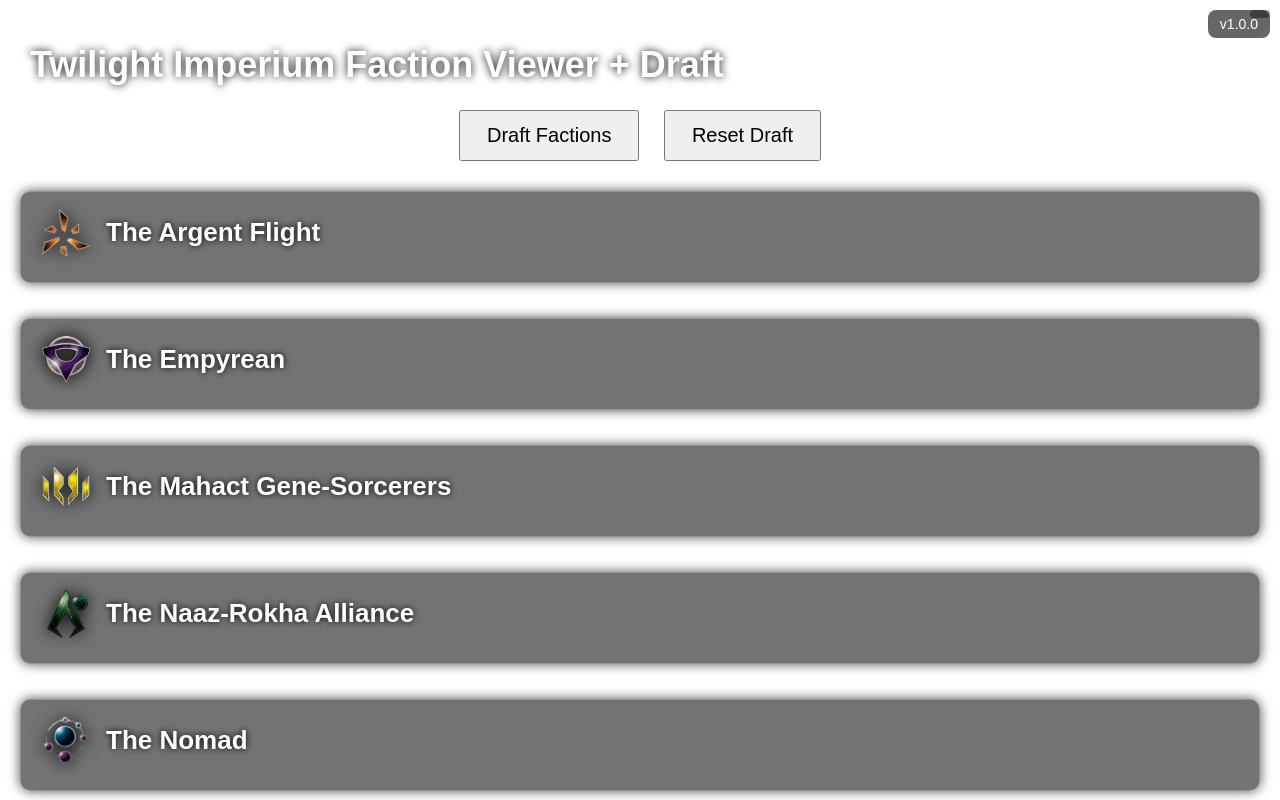
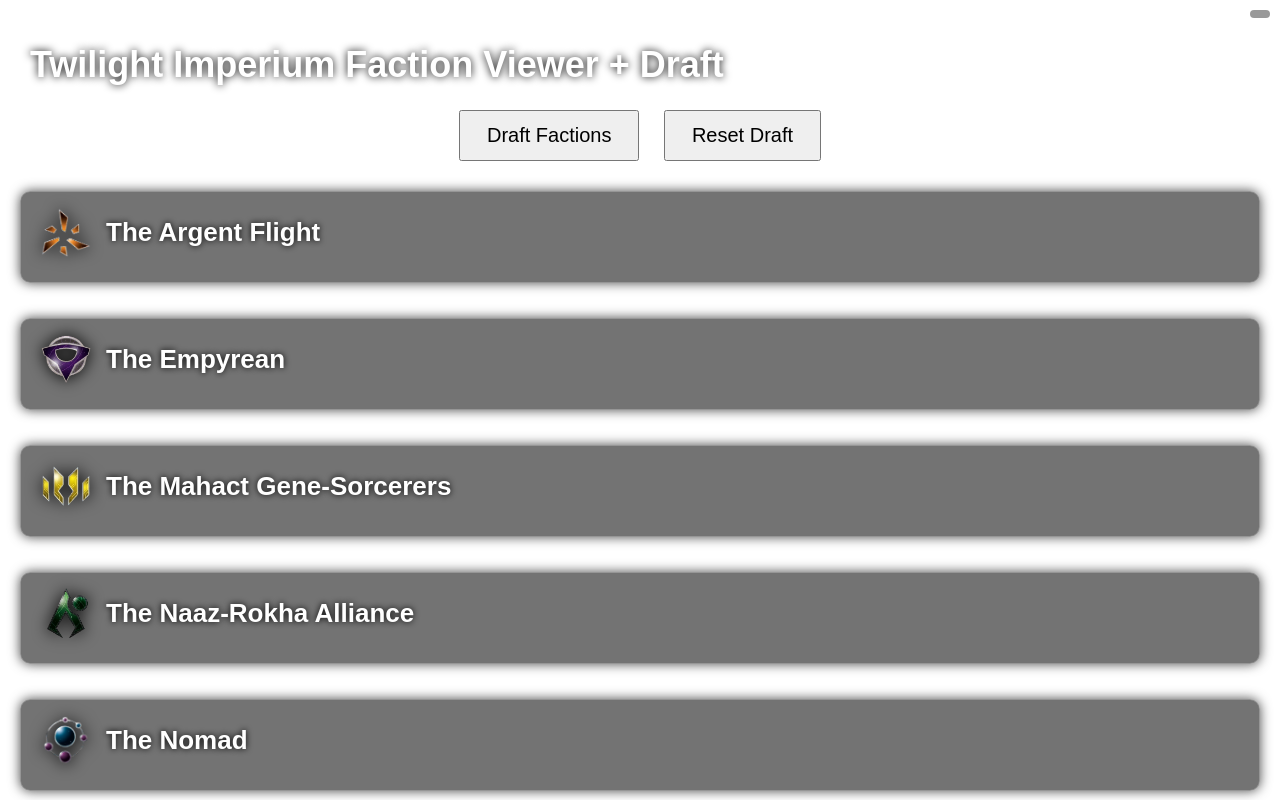
Before and after one commit to HenriksDream/Adhocwebsite, a plain HTML site: page index.html in a window 1280 px wide. Shown: the top 800 px of the page. Drawn offline with Linux system fonts and the light colour scheme; no server answers.

Commit message:
dmkeldmk

```diff
--- a/index.html
+++ b/index.html
@@ -8,15 +8,6 @@
 </head>
 
 <body>
-
-    <!-- VERSION TAG -->
-    <div id="version-tag"
-         style="position:fixed; top:10px; right:10px;
-                background:rgba(0,0,0,0.6); color:white;
-                padding:6px 12px; border-radius:8px;
-                font-size:14px; z-index:9999;">
-        v1.0.0
-    </div>
 
     <div id="site-version"></div>
         <script>
```
